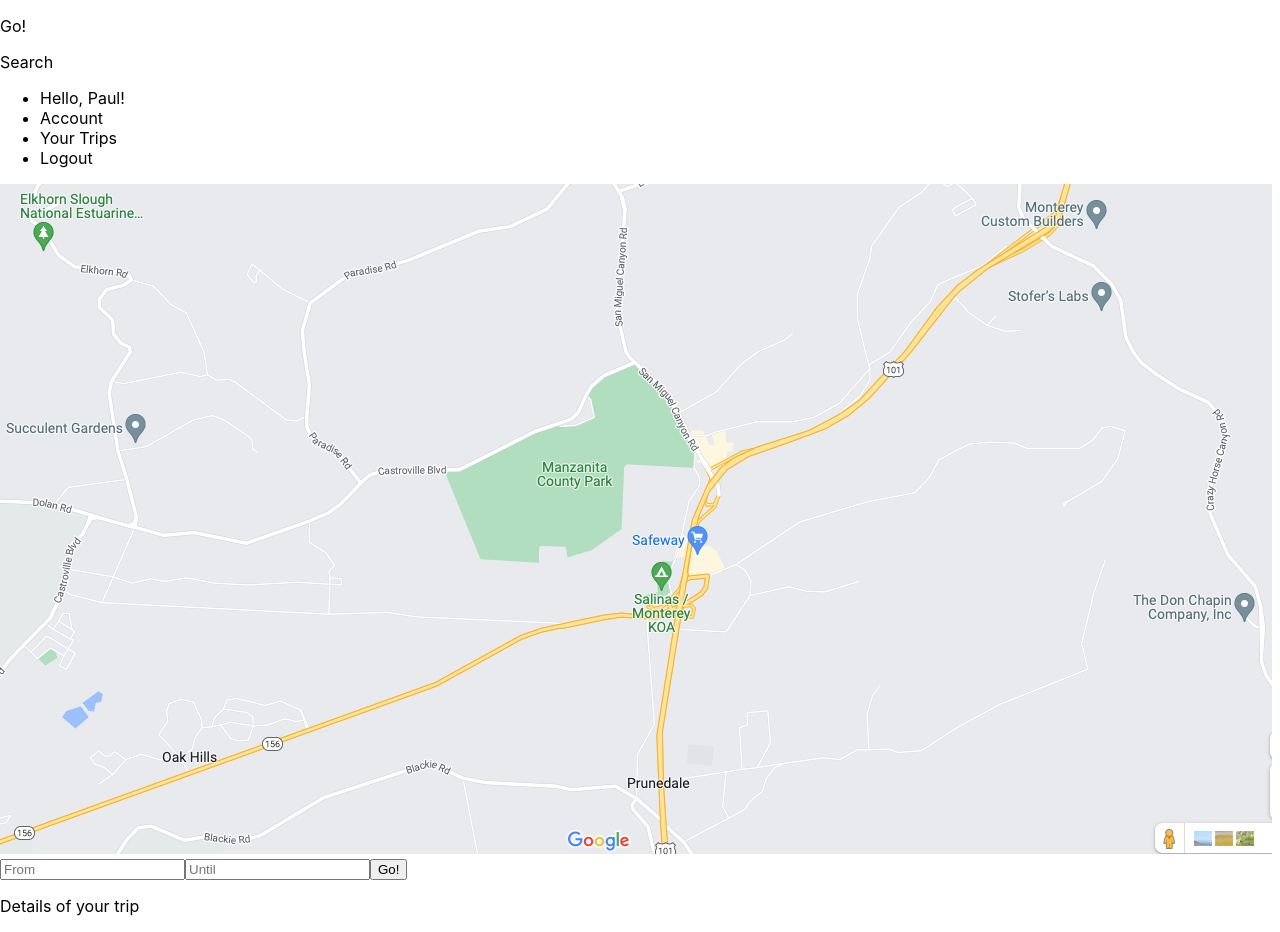
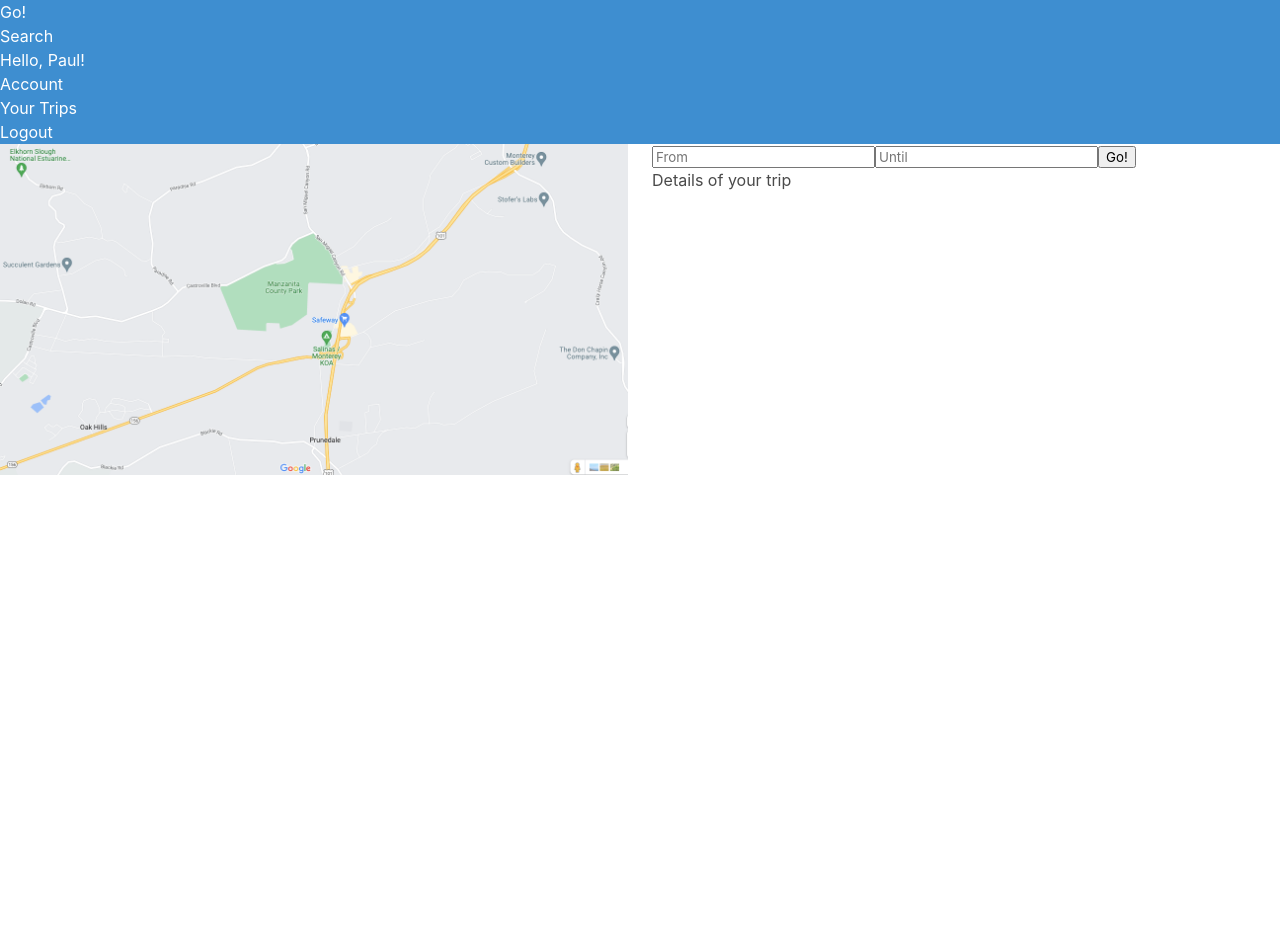
Before and after one commit to paulkasidit/go, a React (Create React App) app: page / in a window 1280 px wide. After the commit the page ends 800 px from the top, so only its background shows below. Built offline with nearby package versions, Linux system fonts and the light colour scheme.

Commit message:
created css files for each component folder

```diff
--- a/package.json
+++ b/package.json
@@ -6,6 +6,7 @@
     "@testing-library/jest-dom": "^5.16.5",
     "@testing-library/react": "^13.4.0",
     "@testing-library/user-event": "^13.5.0",
+    "bulma": "^0.9.4",
     "react": "^18.2.0",
     "react-dom": "^18.2.0",
     "react-scripts": "5.0.1",
--- a/src/components/App.js
+++ b/src/components/App.js
@@ -2,13 +2,24 @@
 import HeaderControl from "./HeaderControl";
 import MainControl from "./MainControl";
 import TripInfoControl from "./TripInfoControl";
+import 'bulma/css/bulma.min.css';
 
 function App(){
   return(
     <React.Fragment>
-      <HeaderControl/>
-      <MainControl/>
-      <TripInfoControl/>
+      <section class = "hero is-info">
+        <HeaderControl/>
+      </section>
+      <div class = "webContainer">
+        <div class = "columns">
+          <div class = "column">
+            <MainControl/>
+          </div>
+          <div class = "column">
+            <TripInfoControl/>
+          </div>
+        </div>
+      </div>
     </React.Fragment>
   )
 }
--- a/src/components/Header/AccountInfo.js
+++ b/src/components/Header/AccountInfo.js
@@ -1,4 +1,5 @@
 import React from "react";
+import "./Header.css";
 
 function AccountInfo() {
   return (
--- a/src/components/Main/AirBnbAPI.js
+++ b/src/components/Main/AirBnbAPI.js
@@ -1,4 +1,5 @@
 import React from "react";
+import "./Main.css";
 
 function AirbnbAPI() {
   return (
--- a/src/components/Main/GoogleMapsApi.js
+++ b/src/components/Main/GoogleMapsApi.js
@@ -1,5 +1,6 @@
 import React from "react";
 import googleMapsImage from "../../img/googlemaps.png"
+import "./Main.css";
 
 function GoogleMapsAPI() {
   return (
--- a/src/components/TripInfo/InputForm.js
+++ b/src/components/TripInfo/InputForm.js
@@ -1,4 +1,5 @@
 import React from "react";
+import "./TripInfo.css";
 
 function InputForm() {
   return (
--- a/src/components/TripInfo/TripInfo.js
+++ b/src/components/TripInfo/TripInfo.js
@@ -1,4 +1,5 @@
 import React from "react";
+import "./TripInfo.css";
 
 function TripInfo() {
   return (
```
Also changed, not shown: src/components/Header/Header.css (added), src/components/Main/Main.css (added), src/components/TripInfo/TripInfo.css (added), 1 other file (tests, documents, lock files or other folders).
